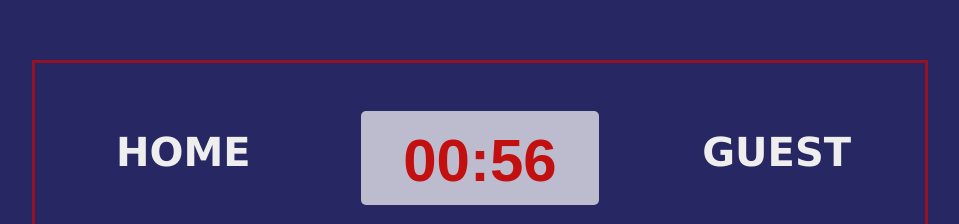
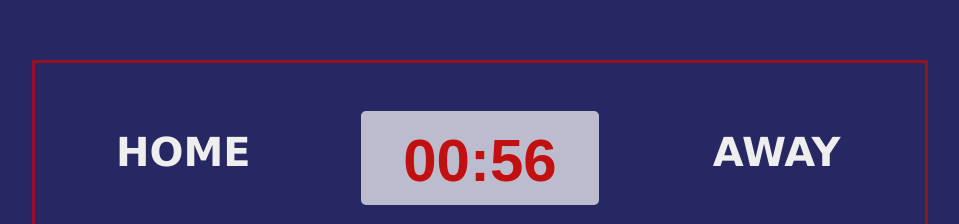
Before and after one commit to Arsen140/scoreboard, a plain HTML site: page index.html in a window 1280 px wide. Shown: the part 119-343 px from the top of the page, without its empty margins (160-1119 px from the left). Drawn offline with Linux system fonts and the light colour scheme; a web font is replaced by a local one.

Commit message:
Update index.html
from guest to away

```diff
--- a/index.html
+++ b/index.html
@@ -37,7 +37,7 @@
     </div>
 
     <div class="right-container">
-      <h3 class="team">GUEST</h3>
+      <h3 class="team">AWAY</h3>
       <div class="score-wrapper">
         <div id="guest-score-box" class="score-box">
           <h1 id="guest-score-el">00</h1>
```
